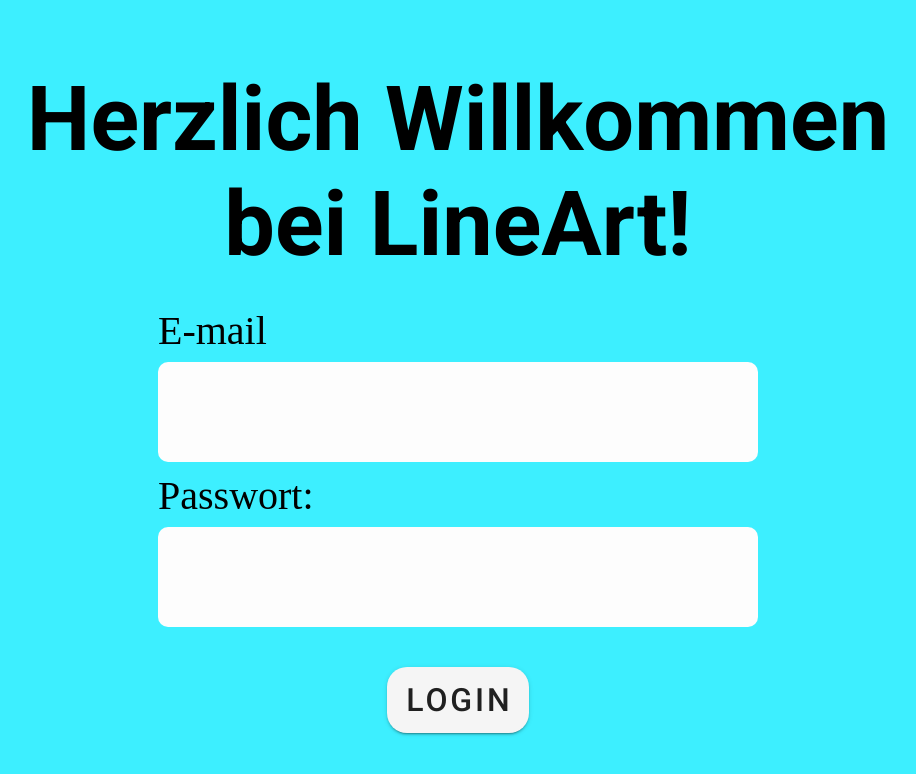
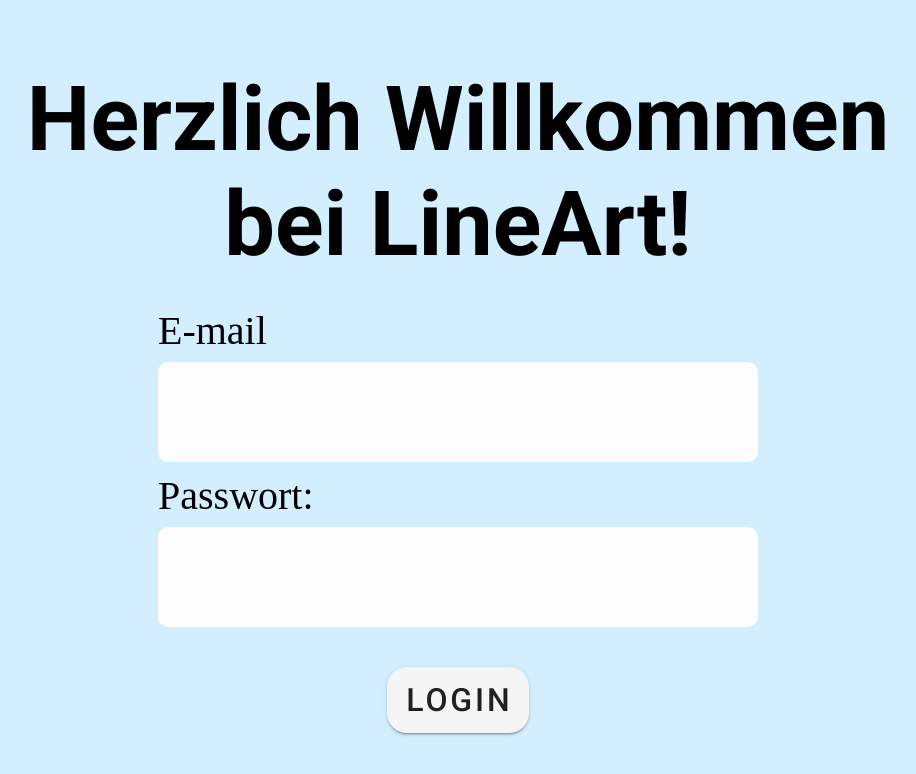
Before and after one commit to uol-mediaprocessing-2023-2024-classroom/project-line-art, a Vue app in the folder frontend/: page / in a window 1280 px wide. Shown: the top 774 px of the page, without its empty margins (182-1098 px from the left). Built offline with nearby package versions, Linux system fonts and the light colour scheme.

Commit message:
[fix] color values switchearound

```diff
--- a/frontend/src/components/LoginPage.vue
+++ b/frontend/src/components/LoginPage.vue
@@ -216,7 +216,7 @@
         align-items: center;
         justify-content: center;
         flex-direction: column;
-        background-color: #3Defff;
+        background-color: #D3efff;
     }
 
     h1{
```
